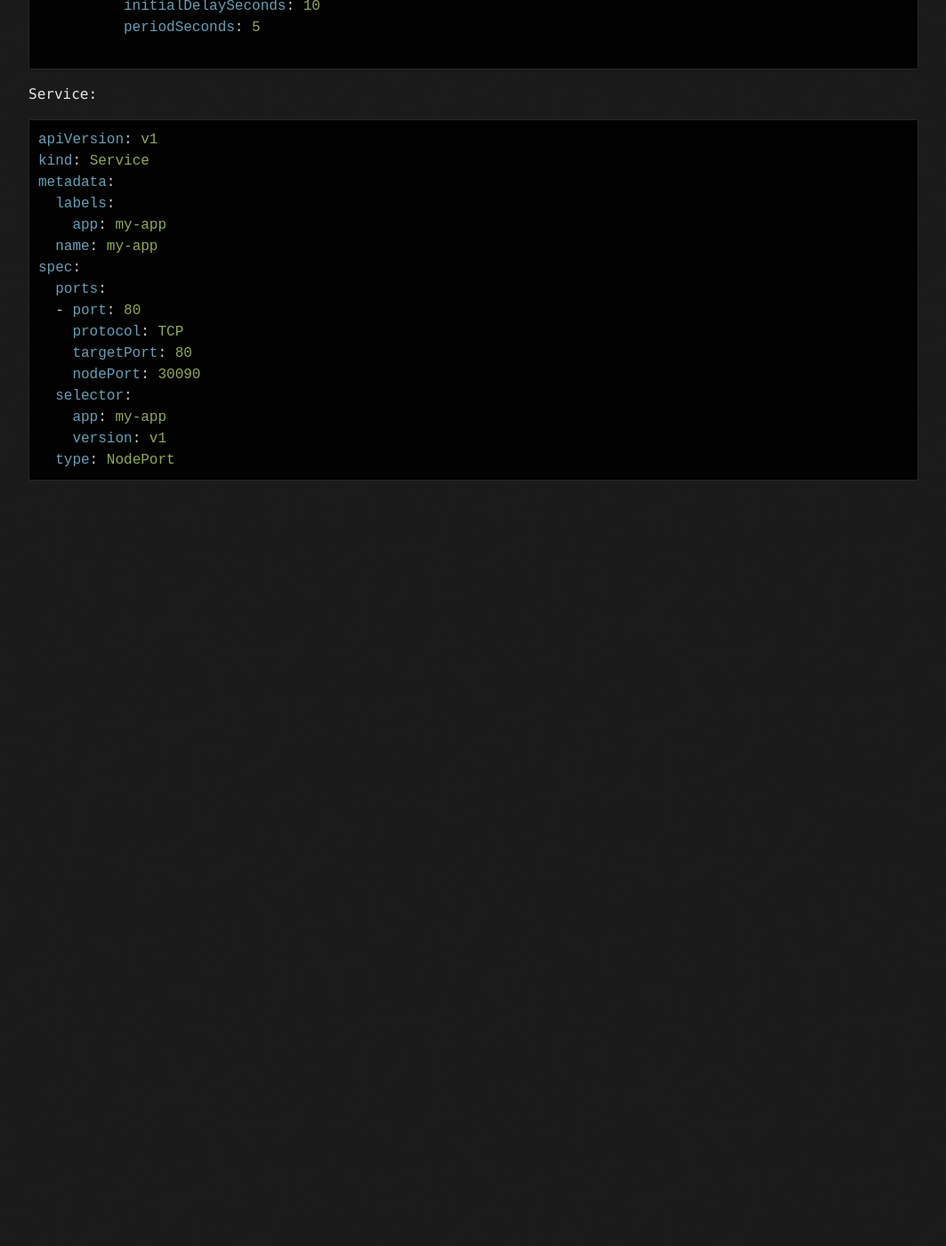
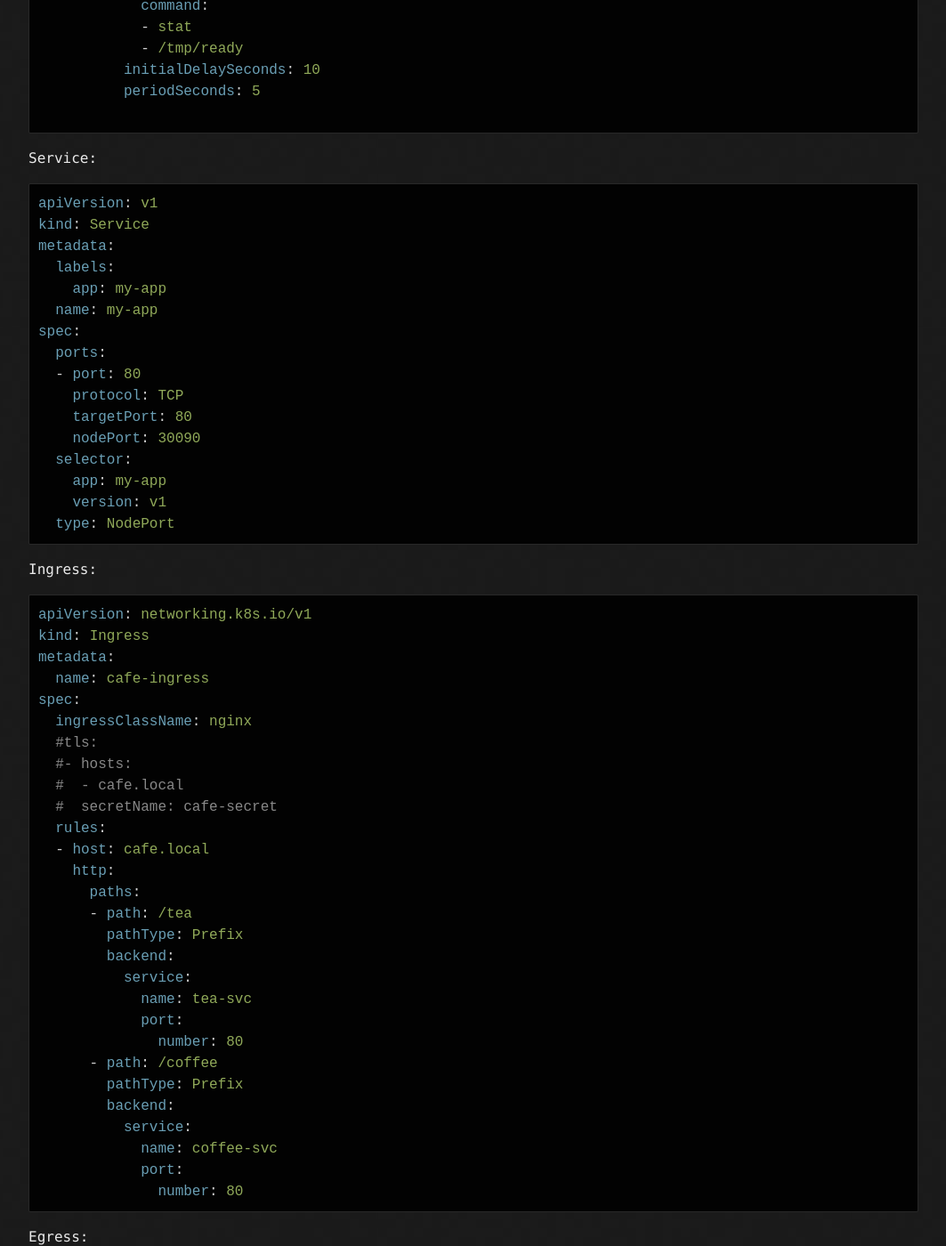
Before and after one commit to TrueBad0ur/myjekyllblog, a Jekyll site: the page built from jekyll/_posts/2024-03-02-Kubectl-commands.md, in a window 1280 px wide and 1400 px high, scrolled down 1761 px. Shown: the whole window at 89% size, without its empty margins (108-1171 px from the left). Built offline with Jekyll 4.4.1, drawn with Linux system fonts in a browser that asks for light colours; before the commit the page ends 2321 px from its top, so only the background shows below that; some of the changed text lies outside the part shown.

Commit message:
Some commands x2

````diff
--- a/jekyll/_config.yml
+++ b/jekyll/_config.yml
@@ -9,7 +9,8 @@
 
 source: .
 destination: ./_site
-permalink: /:categories/:year/:month/:day/:title:output_ext
+#permalink: /:categories/:year/:month/:day/:title:output_ext
+permalink: pretty
 
 defaults:
   -
--- a/jekyll/_posts/2024-03-02-Kubectl-commands.md
+++ b/jekyll/_posts/2024-03-02-Kubectl-commands.md
@@ -18,6 +18,8 @@
 | k create deploy NAME --image=httpd:alpine -oyaml --dry-run=client > deploy.yaml |
 | k exec desploy NAME -- sh |
 | k scale deploy NAME --replicas 0 |
+| k get crd NAME -oyaml |
+| k expose deploy NAME --port 80 |
 
 
 Templates:
@@ -102,3 +104,61 @@
     version: v1
   type: NodePort
 ```
+
+Ingress:
+
+```yaml
+apiVersion: networking.k8s.io/v1
+kind: Ingress
+metadata:
+  name: cafe-ingress
+spec:
+  ingressClassName: nginx
+  #tls:
+  #- hosts:
+  #  - cafe.local
+  #  secretName: cafe-secret
+  rules:
+  - host: cafe.local
+    http:
+      paths:
+      - path: /tea
+        pathType: Prefix
+        backend:
+          service:
+            name: tea-svc
+            port:
+              number: 80
+      - path: /coffee
+        pathType: Prefix
+        backend:
+          service:
+            name: coffee-svc
+            port:
+              number: 80
+```
+
+Egress:
+
+```yaml
+apiVersion: networking.k8s.io/v1
+kind: NetworkPolicy
+metadata:
+  name: np
+  namespace: space1
+spec:
+  podSelector: {}
+  policyTypes:
+  - Egress
+  egress:
+  - ports:
+    - port: 53
+      protocol: TCP
+    - port: 53
+      protocol: UDP
+  - to:
+     - namespaceSelector:
+        matchLabels:
+         kubernetes.io/metadata.name: space2
+
+```
````
